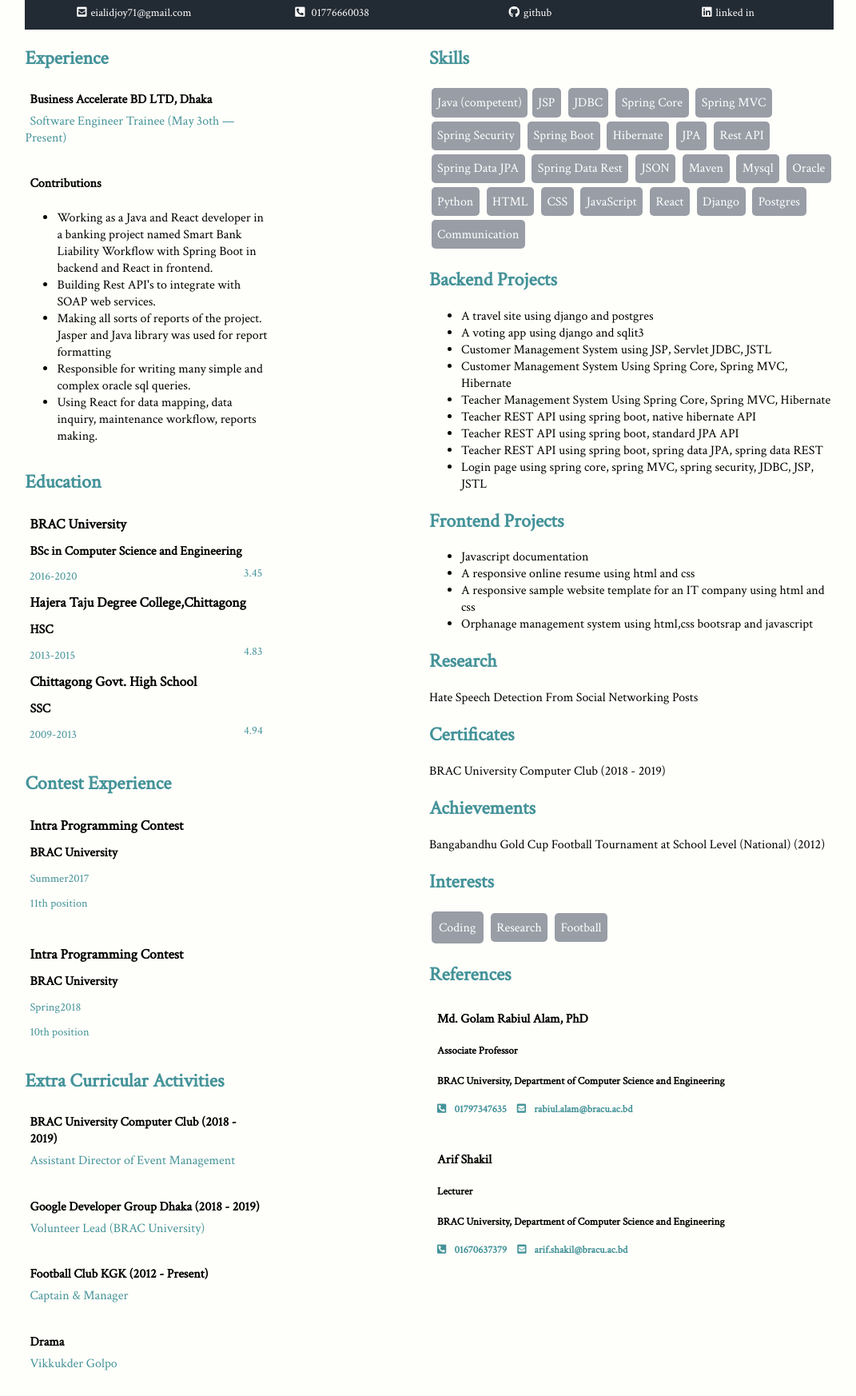
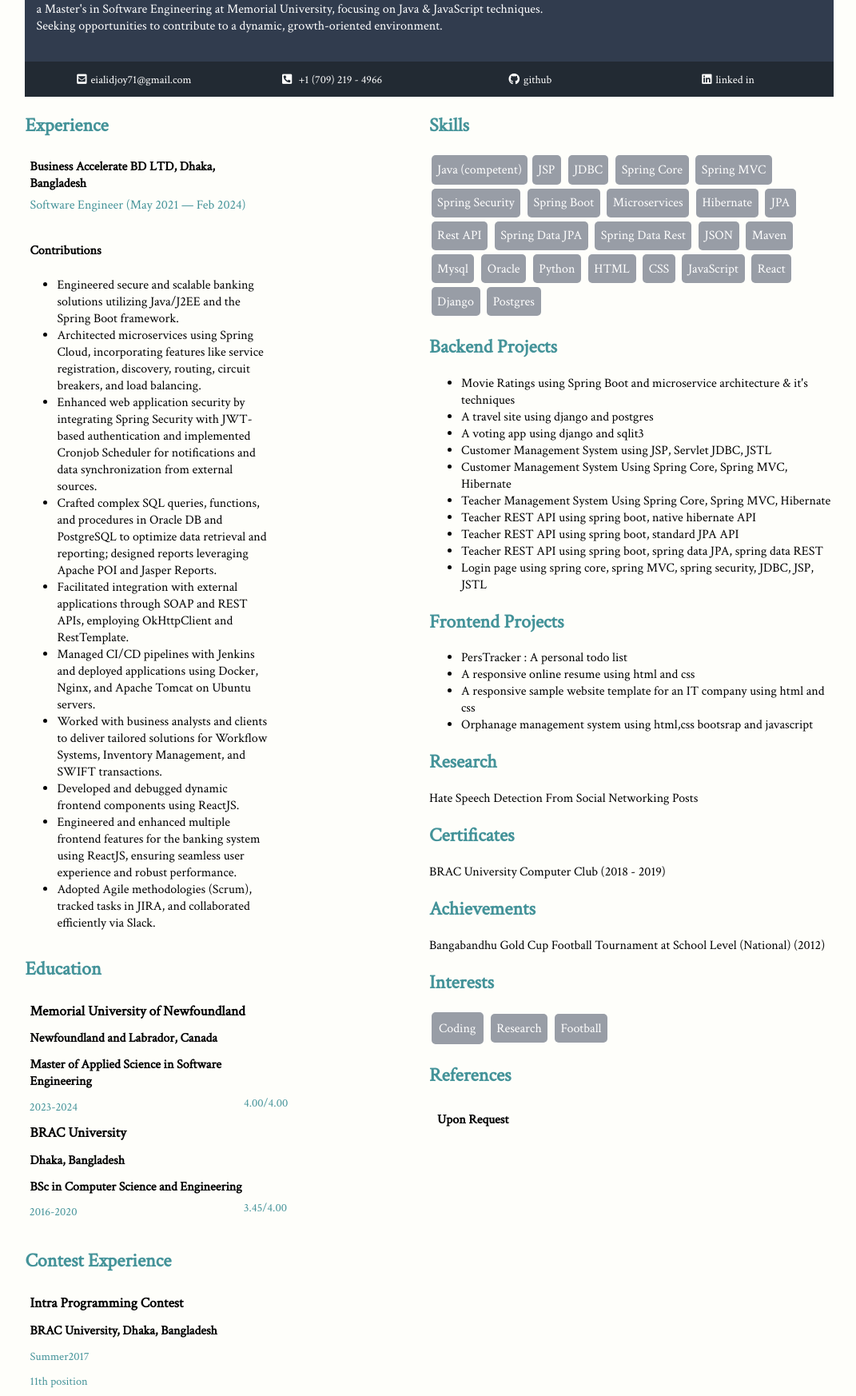
Before and after one commit to EialidJoy/resume, a plain HTML site: page index.html in a window 1280 px wide. Shown: the part 207-1953 px from the top of the page at 80% size, without its empty margins (103-1174 px from the left). Drawn offline with Linux system fonts and the light colour scheme.

Commit message:
Resume updated

```diff
--- a/index.html
+++ b/index.html
@@ -1,20 +1,6 @@
 <!DOCTYPE html>
 <html>
 <head>
-
-	<!-- Bootstrap CDN -->
-	<!-- <meta charset="utf-8">
-    <meta name="viewport" content="width=device-width, initial-scale=1">
-
-
-   <link href="https://cdn.jsdelivr.net/npm/bootstrap@5.0.0-beta2/dist/css/bootstrap.min.css" rel="stylesheet" integrity="sha384-BmbxuPwQa2lc/FVzBcNJ7UAyJxM6wuqIj61tLrc4wSX0szH/Ev+nYRRuWlolflfl" crossorigin="anonymous">
-
-   <script src="https://cdn.jsdelivr.net/npm/@popperjs/core@2.6.0/dist/umd/popper.min.js" integrity="sha384-KsvD1yqQ1/1+IA7gi3P0tyJcT3vR+NdBTt13hSJ2lnve8agRGXTTyNaBYmCR/Nwi" crossorigin="anonymous"></script>
-
-   <script src="https://cdn.jsdelivr.net/npm/bootstrap@5.0.0-beta2/dist/js/bootstrap.min.js" integrity="sha384-nsg8ua9HAw1y0W1btsyWgBklPnCUAFLuTMS2G72MMONqmOymq585AcH49TLBQObG" crossorigin="anonymous"></script>
- 	-->
-
-	<!-- Bootstrap CDN ENDS -->
 	<meta charset="utf-8">
 	<link rel="stylesheet" type="text/css" href="https://cdnjs.cloudflare.com/ajax/libs/font-awesome/5.15.2/css/all.min.css">
 	<meta name="viewport" content="width=device-width, initial-scale=1.0">
@@ -22,7 +8,6 @@
 	<meta name="keywords" content="A resume for professional uses">
 	<meta name="author" content="Eialid Ahmed Joy">
 	<title>Eialid Ahmed Joy | Welcome </title>
-	<!-- <link rel="shortcut icon" href=""> -->
 	<link rel="stylesheet" type="text/css" href="style.css">
 	<link rel="preconnect" href="https://fonts.gstatic.com">
 	<link href="https://fonts.googleapis.com/css2?family=Crimson+Text&display=swap" rel="stylesheet">
@@ -37,9 +22,8 @@
 							<h1>Eialid Ahmed Joy</h1>
 							<h3>Fullstack Developer</h3>
 							<p>
-							Dedicative, imaginative and enthusiastic developer with more than 3 years of experience on Java and python. A collaborative person with the capability of leading a team.
-
-						</p>
+								Experienced Software Engineer with almost 3 years of expertise in developing and deploying robust applications using Java, Spring Boot, React Js and Python. Skilled in building REST APIs, designing complex systems. Proficient in SQL, Jasper, and Java Apache POI for report generation and optimization. Adept in Docker deployment and managing end-to-end workflows for financial software projects. Currently pursuing a Master's in Software Engineering at Memorial University, focusing on Java & JavaScript techniques. Seeking opportunities to contribute to a dynamic, growth-oriented environment.
+							</p>
 						</div>
 						<div id="avatar">
 							<img src="images/formal.jpg">
@@ -61,13 +45,13 @@
 						<i class="fas fa-envelope-square"></i><span>eialidjoy71@gmail.com</span>
 					</div>
 					<div class="lowerHeaderElements">
-						<i class="fas fa-phone-square-alt"></i> <span>01776660038</span>
+						<i class="fas fa-phone-square-alt"></i> <span>+1 (709) 219 - 4966</span>
 					</div>
 					<div class="lowerHeaderElements">
 						<i class="fab fa-github " style="color: white"></i><a href="https://github.com/EialidJoy" target="_blank"><span class="socialSites">github</span></a>
 					</div>
 					<div class="lowerHeaderElements">
-						<i class="fab fa-linkedin" style="color: white"></i><a href="https://linkedin.com/in/eialid-joy-127161130" target="_blank"><span class="socialSites">linked in</span> </a>
+						<i class="fab fa-linkedin" style="color: white"></i><a href="https://linkedin.com/in/eialid-ahmed-joy-127161130" target="_blank"><span class="socialSites">linked in</span> </a>
 					</div>
 			</div>
 		</div>
@@ -82,18 +66,22 @@
 				<h2>Experience</h2>
 				<div class="movingRight">
 
-					<h4><a  href="https://www.youtube.com/watch?v=5UX7YxagFyM" target="_blank">Business Accelerate BD LTD, Dhaka</a></h4>
+					<h4><a  href="https://www.youtube.com/watch?v=5UX7YxagFyM" target="_blank">Business Accelerate BD LTD, Dhaka, Bangladesh</a></h4>
 					<div class="yearAndGrade">
-						<h7><span> Software Engineer Trainee (May 3oth — Present)</span></h7>
+						<h7><span> Software Engineer (May 2021 — Feb 2024)</span></h7>
 					</div>
 					<h4>Contributions</h4>
 					<ul>
-						<li>Working as a Java and React developer in a banking project named Smart Bank Liability Workflow with Spring Boot in backend and React in frontend.</li>
-						<li>Building Rest API's to integrate with SOAP web services.</li>
-						<li>Making all sorts of reports of the project. Jasper and Java library was used for report formatting</li>
-						<li>Responsible for writing many simple and complex oracle sql
-							queries.</li>
-						<li>Using React for data mapping, data inquiry, maintenance workflow, reports making.</li>
+						<li>Engineered secure and scalable banking solutions utilizing Java/J2EE and the Spring Boot framework.</li>
+						<li>Architected microservices using Spring Cloud, incorporating features like service registration, discovery, routing, circuit breakers, and load balancing.</li>
+						<li>Enhanced web application security by integrating Spring Security with JWT-based authentication and implemented Cronjob Scheduler for notifications and data synchronization from external sources.</li>
+						<li>Crafted complex SQL queries, functions, and procedures in Oracle DB and PostgreSQL to optimize data retrieval and reporting; designed reports leveraging Apache POI and Jasper Reports.</li>
+						<li>Facilitated integration with external applications through SOAP and REST APIs, employing OkHttpClient and RestTemplate.</li>
+						<li>Managed CI/CD pipelines with Jenkins and deployed applications using Docker, Nginx, and Apache Tomcat on Ubuntu servers.</li>
+						<li>Worked with business analysts and clients to deliver tailored solutions for Workflow Systems, Inventory Management, and SWIFT transactions.</li>
+						<li>Developed and debugged dynamic frontend components using ReactJS.</li>
+						<li>Engineered and enhanced multiple frontend features for the banking system using ReactJS, ensuring seamless user experience and robust performance.</li>
+						<li>Adopted Agile methodologies (Scrum), tracked tasks in JIRA, and collaborated efficiently via Slack.</li>
 
 					</ul>
 
@@ -103,38 +91,28 @@
 
 			<div class="leftEdu">
 				<h2>Education</h2>
+
+				<h4>Memorial University of Newfoundland</h4>
+				<h5>Newfoundland and Labrador, Canada</h5>
+				<h5>Master of Applied Science in Software Engineering</h5>
+				<div class="yearAndGrade">
+					<div class="yearPassing">
+						<h6>2023-2024</h6>
+					</div>
+					<div class="grade">
+						<h6>4.00/4.00</h6>
+					</div>
+				</div>
+
 				<h4>BRAC University</h4>
+				<h5>Dhaka, Bangladesh</h5>
 				<h5>BSc in Computer Science and Engineering</h5>
 				<div class="yearAndGrade">
 					<div class="yearPassing">
 						<h6>2016-2020</h6>
 					</div>
 					<div class="grade">
-						<h6>3.45</h6>
-					</div>
-				</div>
-
-
-				<h4>Hajera Taju Degree College,Chittagong</h4>
-				<h5>HSC</h5>
-				<div class="yearAndGrade">
-					<div class="yearPassing">
-						<h6>2013-2015</h6>
-					</div>
-					<div class="grade">
-						<h6>4.83</h6>
-					</div>
-				</div>
-
-				<h4>Chittagong Govt. High School</h4>
-				<h5>SSC</h5>
-
-				<div class="yearAndGrade">
-					<div class="yearPassing">
-						<h6>2009-2013</h6>
-					</div>
-					<div class="grade">
-						<h6>4.94</h6>
+						<h6>3.45/4.00</h6>
 					</div>
 				</div>
 			</div>
@@ -151,7 +129,7 @@
 				<h2>Contest Experience</h2>
 
 				<h4>Intra Programming Contest</h4>
-				<h5>BRAC University</h5>
+				<h5>BRAC University, Dhaka, Bangladesh</h5>
 				<div class="yearAndGrade">
 						<h6>Summer2017</h6>
 						<h6>11th position</h6>
@@ -159,7 +137,7 @@
 
 
 				<h4>Intra Programming Contest</h4>
-				<h5>BRAC University</h5>
+				<h5>BRAC University, Dhaka, Bangladesh</h5>
 				<div class="yearAndGrade">
 						<h6>Spring2018</h6>
 						<h6>10th position</h6>
@@ -196,38 +174,27 @@
 						<h7><a  class="drama" href="https://www.youtube.com/watch?v=5UX7YxagFyM" target="_blank"><span>Vikkukder Golpo</span></a></h7>
 					</div>
 				</div>
-
-
 			</div>
-
-			<!-- interests -->
-
-<!-- 			<div id="skills">
-					<h2>Interests</h2>
-					<span class="interest">Coding</span> <span>Research</span> <span>Football</span>
-			</div>
- -->
 		</section>
 
-
 		<aside id="sidebar">
-			<!-- <div class="container"> -->
 				<div id="allSkills">
 					<h2>Skills</h2>
 					<div class="skills">
-
-					<span>Java (competent)</span><span>JSP</span> <span>JDBC</span> <span>Spring Core</span> <span > Spring MVC</span>
-					<span> Spring Security</span> <span>Spring Boot</span> <span >Hibernate</span>
-					<span>JPA</span> <span>Rest API</span> <span>Spring Data JPA</span> <span >Spring Data Rest</span>
-					<span>JSON</span> <span>Maven</span> <span>Mysql</span> <span>Oracle</span> <span>Python</span> <span>HTML</span>
-					<span>CSS</span> <span>JavaScript</span> <span>React</span> <span >Django</span> <span>Postgres</span>
-					 <span>Communication</span>
+						<span>Java (competent)</span><span>JSP</span> <span>JDBC</span> <span>Spring Core</span> <span > Spring MVC</span>
+						<span> Spring Security</span> <span>Spring Boot</span> <span>Microservices</span> <span >Hibernate</span>
+						<span>JPA</span> <span>Rest API</span> <span>Spring Data JPA</span> <span >Spring Data Rest</span>
+						<span>JSON</span> <span>Maven</span> <span>Mysql</span> <span>Oracle</span> <span>Python</span> <span>HTML</span>
+						<span>CSS</span> <span>JavaScript</span> <span>React</span> <span >Django</span> <span>Postgres</span>
 					</div>
 				</div>
 
 				<div id="Projects">
 					<h2>Backend Projects</h2>
 					<ul>
+						<li>
+							<a href="https://github.com/EialidJoy/Movie-Info-Dockerized" target="_blank">Movie Ratings using Spring Boot and microservice architecture & it's techniques</a>
+						</li>
 						<li>
 							<a href="https://github.com/EialidJoy/Travel-Site-using-Django-and-postgres" target="_blank">A travel site using django and postgres</a>
 						</li>
@@ -270,7 +237,7 @@
 					<h2>Frontend Projects</h2>
 						<ul>
 							<li>
-								<a href="https://github.com/EialidJoy/Javascript" target="_blank">Javascript documentation</a>
+								<a href="https://todomate-ej.netlify.app/" target="_blank">PersTracker : A personal todo list</a>
 							</li>
 							<li>
 								<a>A responsive online resume using html and css</a>
@@ -310,24 +277,8 @@
 				<div id="reference">
 					<h2>References</h2>
 
-					<h4><a href="https://www.bracu.ac.bd/about/people/md-golam-rabiul-alam-phd" target="_blank">Md. Golam Rabiul Alam, PhD </a></h4>
+					<h4>Upon Request</h4>
 
-					<h5>Associate Professor</h5>
-					<h5>BRAC University, Department of Computer Science and Engineering</h5>
-					<div class="references">
-							<h6><i class="fas fa-phone-square-alt"></i>01797347635 <i class="fas fa-envelope-square"></i>rabiul.alam@bracu.ac.bd</h6>
-							<!-- <h6><i class="fas fa-envelope-square"></i>rabiul.alam@bracu.ac.bd</h6> -->
-					</div>
-
-
-					<h4><a href="https://www.bracu.ac.bd/about/people/arif-shakil" target="_blank">Arif Shakil</a></h4>
-
-					<h5>Lecturer</h5>
-					<h5>BRAC University, Department of Computer Science and Engineering</h5>
-					<div class="references">
-
-							<h6><i class="fas fa-phone-square-alt"></i>01670637379 <i class="fas fa-envelope-square"></i>arif.shakil@bracu.ac.bd</h6>
-					</div>
 				</div>
 
 		</aside>
```
